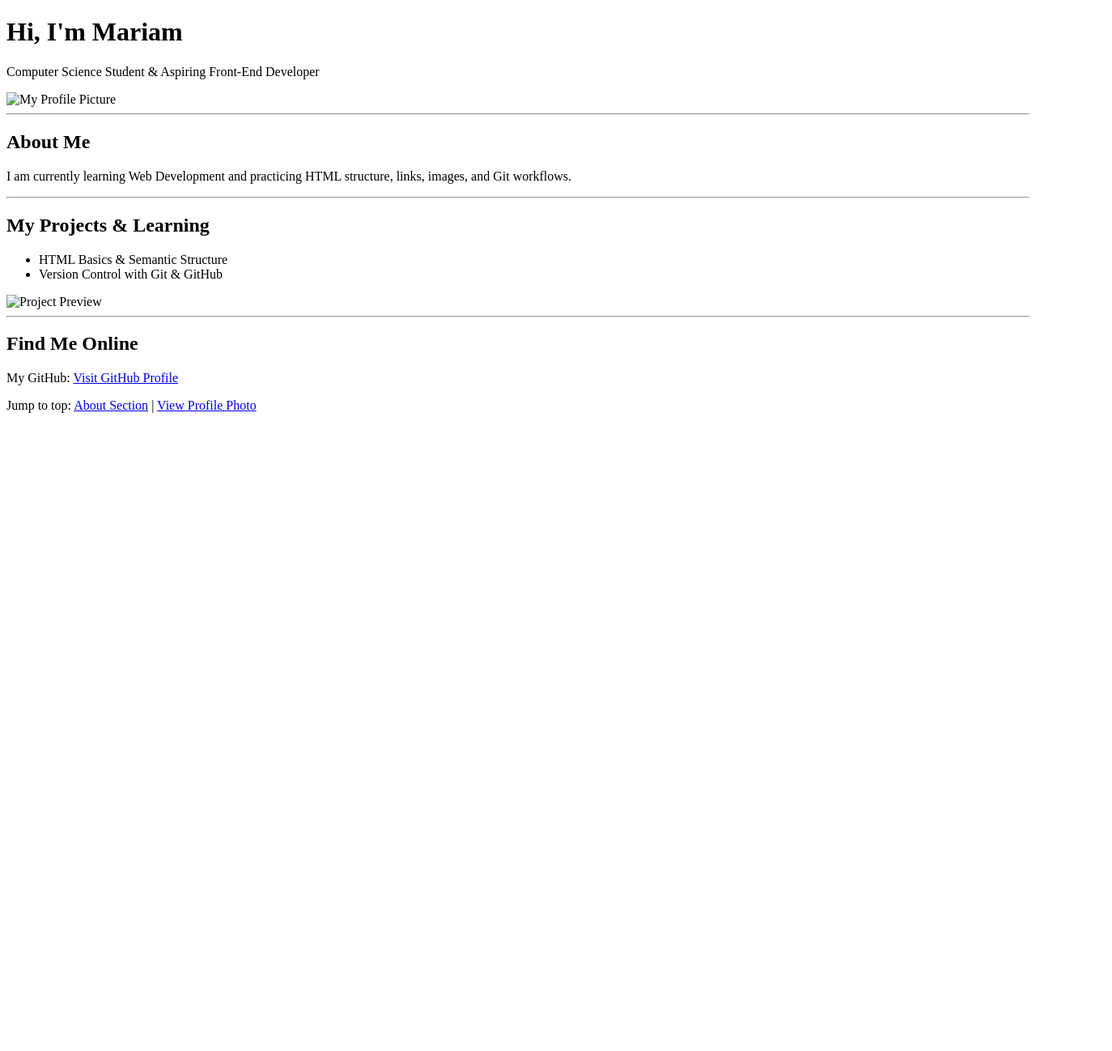
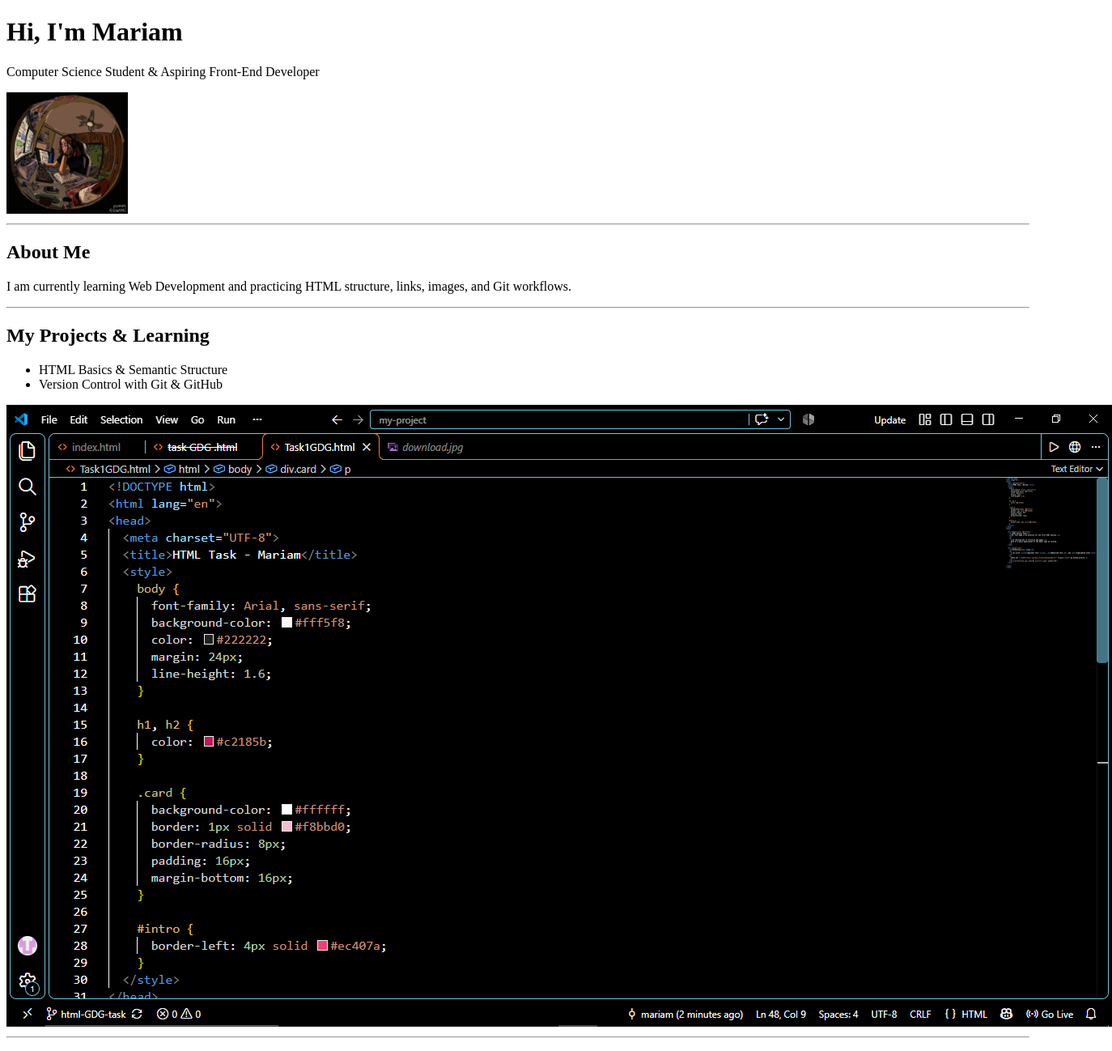
Before and after one commit to mariamhammo169-art/html-tasks, a plain HTML site: page HTMLs1/HTML S1.html in a window 1280 px wide. Shown: the top 1298 px of the page at 81% size, 1374 px wide, since content can reach past the window. Before the commit the page ends 800 px from the top, so only its background shows below. Drawn offline with Linux system fonts and the light colour scheme.

Commit message:
update HTML S1 portfolio cade assests

```diff
--- a/HTMLs1/HTML S1.html
+++ b/HTMLs1/HTML S1.html
@@ -5,21 +5,19 @@
   <meta name="viewport" content="width=device-width, initial-scale=1.0">
 
   <title>Mariam | Portfolio</title>
-  <link rel="icon" type="image/jpeg" href="avatar.jpg">
+  <link rel="icon" type="image/jpeg" href="ribbon.icon.jpg">
 </head>
 <body>
 
-  <!-- قسم التعريف الشخصي (Header) -->
+
   <header>
     <h1>Hi, I'm Mariam</h1>
     <p>Computer Science Student & Aspiring Front-End Developer</p>
-    <!-- الشرط 4: صورة بمسار نسبي (Relative Path) من نفس المجلد -->
-    <img src="c:\Users\maria\OneDrive\الصور\Saved Pictures\me.jpg" alt="My Profile Picture" width="150">
+    <img src="pfp.jpg" alt="My Profile Picture" width="150">
   </header>
 
   <hr>
 
-  <!-- قسم نبذة عني (About Section) -->
   <section id="about">
     <h2>About Me</h2>
     <p>
@@ -30,7 +28,6 @@
 
   <hr>
 
-  <!-- قسم المهارات والمشاريع (Skills & Projects) -->
   <section id="projects">
     <h2>My Projects & Learning</h2>
     <ul>
@@ -38,8 +35,7 @@
       <li>Version Control with Git & GitHub</li>
     </ul>
 
-    <!-- الشرط 4: صورة بمسار مطلق (Absolute Path) من الإنترنت -->
-    <img src="scs.jpg" alt="Project Preview">
+    <img src="practice.jpg" alt="Project Preview">
   </section>
 
   <hr>
@@ -55,7 +51,7 @@
     <p>
       Jump to top:
       <a href="#about">About Section</a> |
-      <a href="psp.png">View Profile Photo</a>
+      <a href="pfp.jpg">View Profile Photo</a>
     </p>
   </footer>
 
```
Also changed, not shown: HTMLs1/practice.jpg (added), HTMLs1/ribbon.icon.jpg (added).
